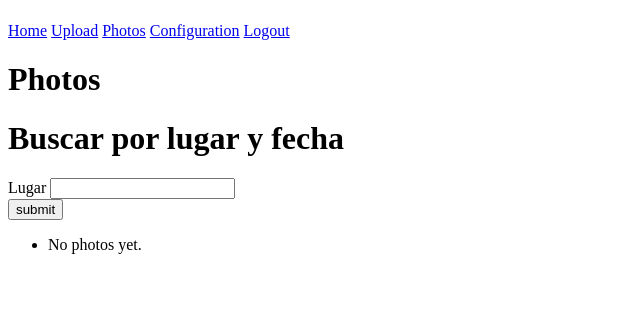
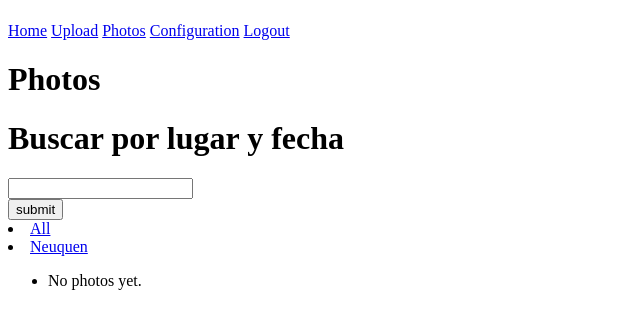
Before and after one commit to ingsoft-famaf/los-del-frente, a Django app: template Code/fotolink/PhotoApp/templates/PhotoApp/photo_list.html in a window 1280 px wide. Shown: the part 58-387 px from the top of the page, without its empty margins (0-640 px from the left). Run offline with Django 3.2, Linux system fonts and the light colour scheme; the template is opened without the code that fills it, so the values that code supplies are empty; parts of the project's set-up code (start-up, migrations or seed data) failed here and were passed over; some libraries are stand-ins or nearby versions.

Commit message:
Primer filtro muy harcodeado

```diff
--- a/Code/fotolink/PhotoApp/templates/PhotoApp/photo_list.html
+++ b/Code/fotolink/PhotoApp/templates/PhotoApp/photo_list.html
@@ -6,9 +6,17 @@
     <form method="post">
     {% csrf_token %}
         <h1>Buscar por lugar y fecha</h1>
-        Lugar <input type="text" name ="place"><br>
+        <input type="text" name ="place"><br>
         <input type="submit" value="submit"><br>
     </form>
+
+    <li {% if not request.GET.place %}class="active"{% endif %}>
+        <a href="{% url 'photos:list' %}">All</a>
+    </li>
+    <li {% if request.GET.place == "neuquen" %}class="active"{% endif %}>
+        <a href="{% url 'photos:list' %}?place=neuquen">Neuquen</a>
+    </li>
+
 <ul>
 {% for photo in object_list %}
     <li>
--- a/Code/fotolink/PhotoApp/views.py
+++ b/Code/fotolink/PhotoApp/views.py
@@ -109,7 +109,8 @@ class PhotoList(ListView):
                 #picDate= form.cleaned_data['date']
                 #picTime=form.cleaned_data['time']
         '''
-        print "hola"
-        picPlace = self.request.POST.get('place','')
+        print "filtering"
+        print self.request.GET
+        picPlace = self.request.GET.get('place','')
         qset = super(PhotoList, self).get_queryset()
         return qset.filter(place=Place.objects.filter(placeName__contains=picPlace))
```
